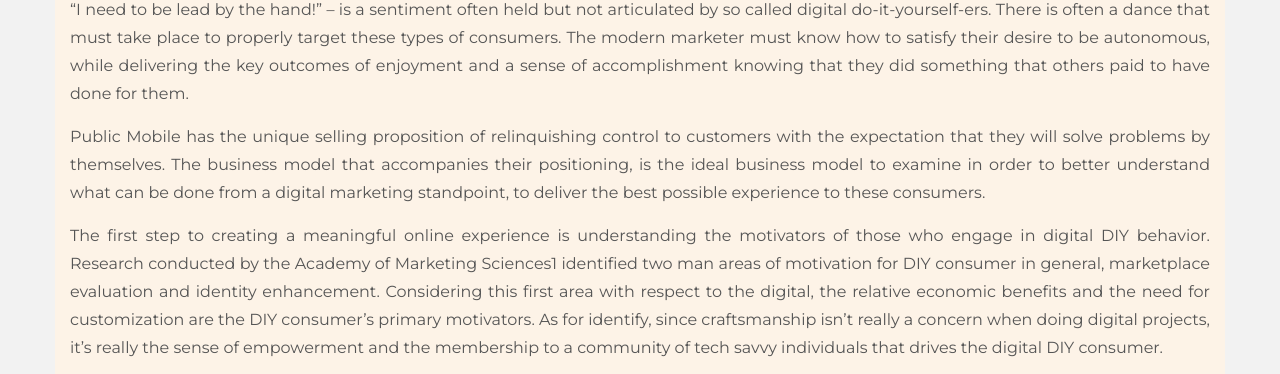
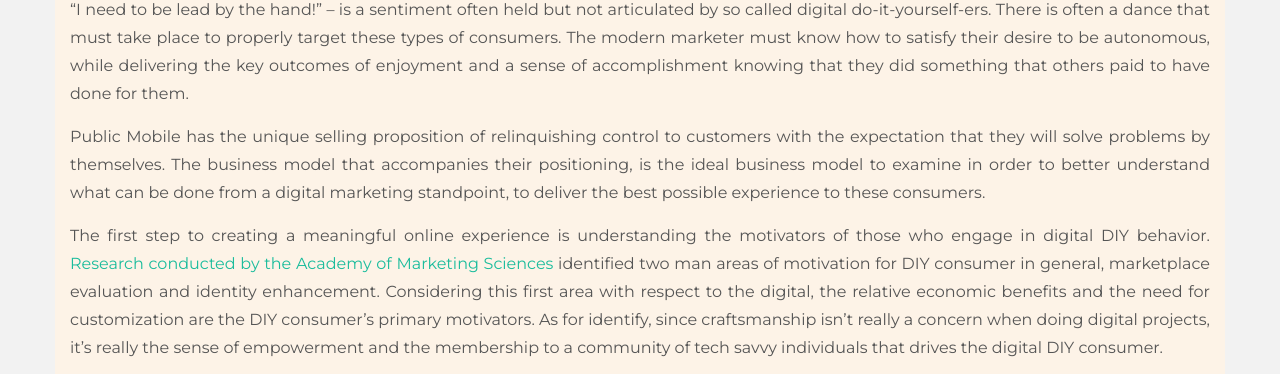
Before and after one commit to YanickHoude/YanickHoude.github.io, a plain HTML site: page thinkpeice.html in a window 1280 px wide. Shown: the part 371-745 px from the top of the page. Drawn offline with nearby package versions, Linux system fonts and the light colour scheme.

Commit message:
adding research link

```diff
--- a/thinkpeice.html
+++ b/thinkpeice.html
@@ -62,7 +62,7 @@
 
                         <p align="justify">Public Mobile has the unique selling proposition of relinquishing control to customers with the expectation that they will solve problems by themselves. The business model that accompanies their positioning, is the ideal business model to examine in order to better understand what can be done from a digital marketing standpoint, to deliver the best possible experience to these consumers.</p>
 
-                        <p align="justify">The first step to creating a meaningful online experience is understanding the motivators of those who engage in digital DIY behavior. Research conducted by the Academy of Marketing Sciences1 identified two man areas of motivation for DIY consumer in general, marketplace evaluation and identity enhancement. Considering this first area with respect to the digital, the relative economic benefits and the need for customization are the DIY consumer’s primary motivators. As for identify, since craftsmanship isn’t really a concern when doing digital projects, it’s really the sense of empowerment and the membership to a community of tech savvy individuals that drives the digital DIY consumer.</p>
+                        <p align="justify">The first step to creating a meaningful online experience is understanding the motivators of those who engage in digital DIY behavior. <a href="marketresearch.pdf">Research conducted by the Academy of Marketing Sciences</a> identified two man areas of motivation for DIY consumer in general, marketplace evaluation and identity enhancement. Considering this first area with respect to the digital, the relative economic benefits and the need for customization are the DIY consumer’s primary motivators. As for identify, since craftsmanship isn’t really a concern when doing digital projects, it’s really the sense of empowerment and the membership to a community of tech savvy individuals that drives the digital DIY consumer.</p>
 
                         <p align="justify">With these motivators clearly outlined, what follows is coming up with a strategy that delivers the outcome of accomplishment to customers. Something that differentiates the digital DIY consumer from a regular DIY consumer is that demand for content that provide clear instructions on the project steps. Offline, where craftsmanship is tactile there is sentiment to going “off-script” and using alternative methods and materials for a task. Digital tasks often have one very specific solution, and the more effective instructional content is at delivering the steps to this solution, the happier the digital DIY consumer will be.</p>
 
```
Also changed, not shown: 1 other file.
